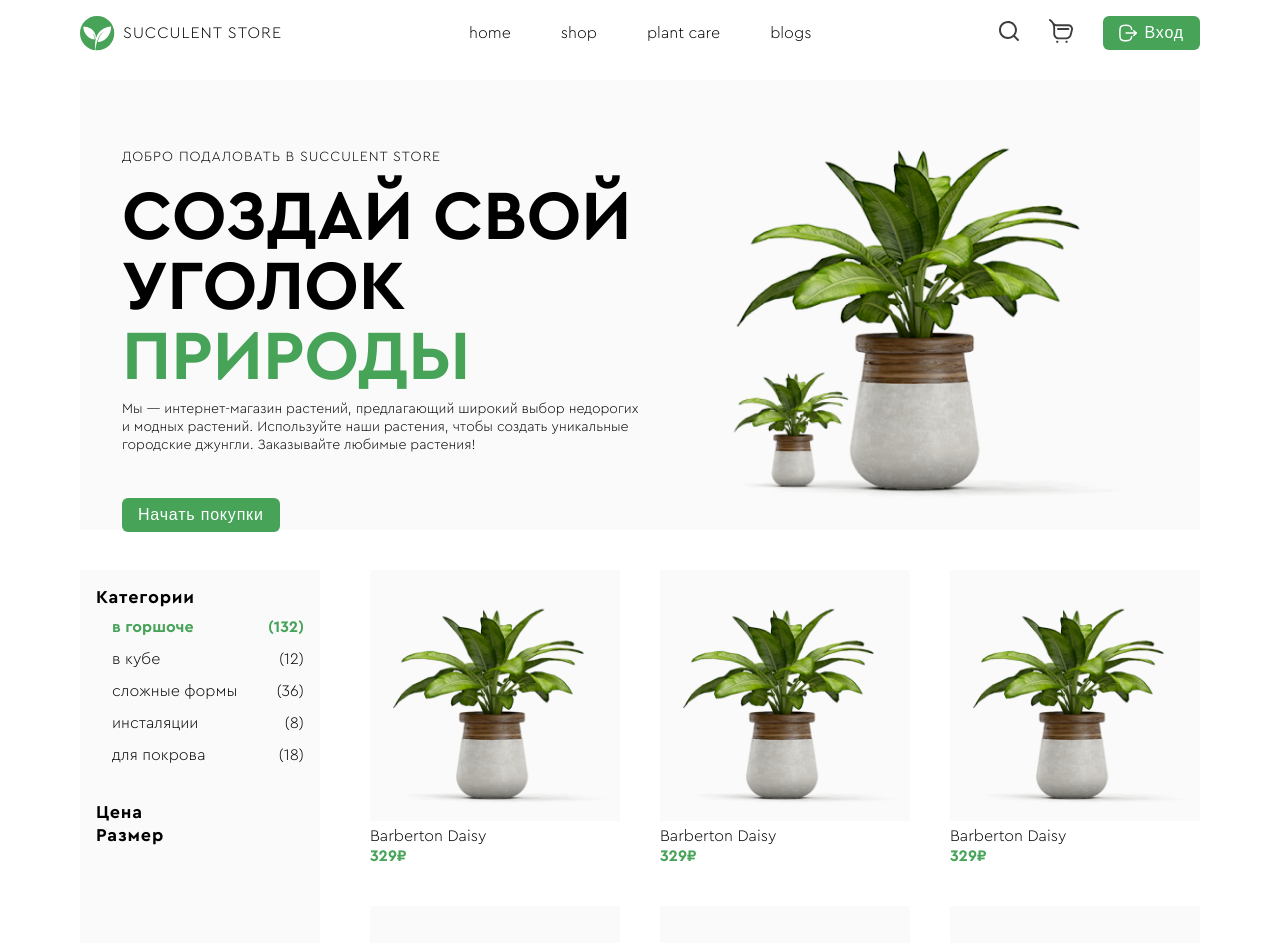
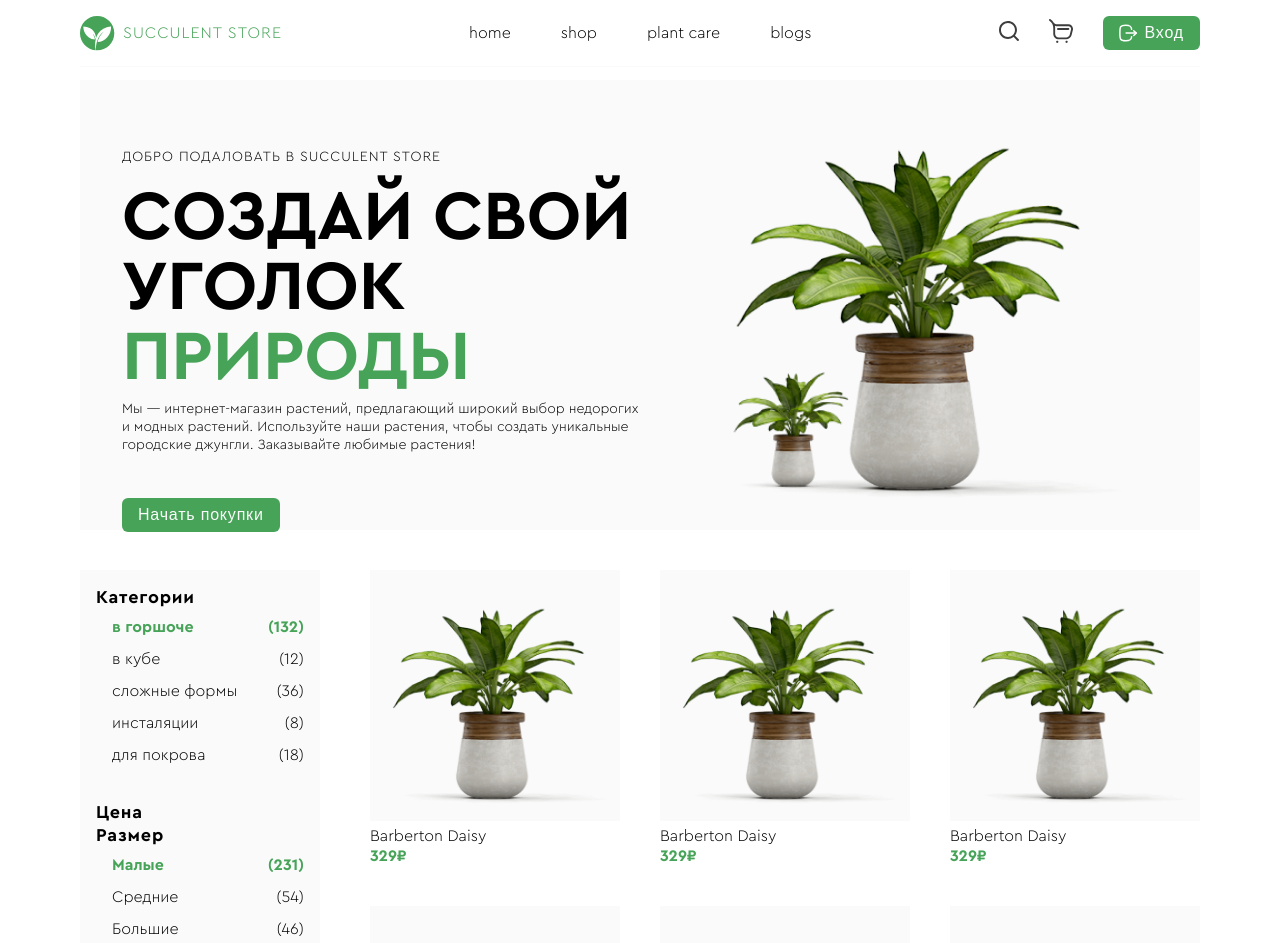
Before and after one commit to Ney924/Succulent_store, a React (Vite) app: page / in a window 1280 px wide. Shown: the top 943 px of the page. Built offline with nearby package versions, Linux system fonts and the light colour scheme.

Commit message:
feature PM-03 починка работы глобальных цветов

```diff
--- a/src/components/ButtonProject/ButtonProject.module.scss
+++ b/src/components/ButtonProject/ButtonProject.module.scss
@@ -1,8 +1,8 @@
 .root {
   border: none;
   border-radius: 6px;
-  background-color: #46A358;
-  color: white;
+  background-color: var(--greenMain);
+  color: var(--textForButton);
   font-size: 16px;
   padding: 8px 16px;
   letter-spacing: 0.8px;
--- a/src/components/MainWidget/MainWidget.module.scss
+++ b/src/components/MainWidget/MainWidget.module.scss
@@ -1,7 +1,7 @@
 .root {
   height: 450px;
   width: 100%;
-  background-color: rgba(245, 245, 245, 0.5);
+  background-color: var(--background);
   display: flex;
   margin-top: 80px;
 
@@ -30,7 +30,7 @@
 }
 
 .greenText {
-  color: rgba(70, 163, 88, 1);
+  color: var(--greenMain);
 }
 
 .description {
--- a/src/components/Products/Products.module.scss
+++ b/src/components/Products/Products.module.scss
@@ -7,7 +7,7 @@
 }
 
 .price {
-  color: rgb(70, 163, 88);
+  color: var(--greenMain);
   font-size: 16px;
   font-weight: 600;
 }
--- a/src/components/SortBar/SortBar.module.scss
+++ b/src/components/SortBar/SortBar.module.scss
@@ -1,7 +1,8 @@
 .root {
-  background-color: rgba(245, 245, 245, 0.5);
+  background-color: var(--background);
   width: 310px;
   padding: 16px;
+  height: 100%;
 }
 
 .sections {
@@ -29,6 +30,6 @@
 }
 
 .isActive {
-  color: rgba(70, 163, 88, 1);
+  color: var(--greenMain);
   font-weight: 600;
 }
--- a/src/components/SortBar/index.tsx
+++ b/src/components/SortBar/index.tsx
@@ -21,9 +21,9 @@
               ))}
             </div>
           )}
-          {section.name === "Размер" && (
+          {/* {section.name === "Размер" && (
             <div style={{height: '300px'}}></div>
-          )}
+          )} */}
           {section.name === "Размер" && (
             <div className={s.categories}>
               {section.data?.map((size) => (
--- a/src/pages/App/App.module.scss
+++ b/src/pages/App/App.module.scss
@@ -1,7 +1,19 @@
 .root {
-  font-family: 'CeraPro';
+  font-family: "CeraPro";
   font-weight: 500;
-  margin: 0 80px;
+  margin: 0 80px 40px 80px;
+
+  // colors
+  --background: rgba(245, 245, 245, 0.5);
+
+  --greenMain: rgb(70, 163, 88);
+  --greenSecondary: rgba(70, 163, 88, 0.1);
+
+  --textSecondary: rgba(114, 114, 114, 1);
+  --textMain: rgba(61, 61, 61, 1);
+  --textForButton: rgba(251, 251, 251, 1);
+
+  --redIcon: rgba(240, 56, 0, 1);
 }
 
 .body {
--- a/src/styles/colorsByProject/colors.scss
+++ /dev/null
@@ -1,12 +0,0 @@
-body {
-  --background : rgba(245, 245, 245, 0.5)
-
-  --greenMain: rgb(70, 163, 88)
-  --greenSecondary: rgba(70, 163, 88, 0.1)
-
-  --textSecondary: rgba(114, 114, 114, 1)
-  --textMain: rgba(61, 61, 61, 1)
-  --textForButton: rgba(251, 251, 251, 1)
-
-  --redIcon: rgba(240, 56, 0, 1)
-}
--- a/src/styles/index.scss
+++ /dev/null
@@ -1 +0,0 @@
-@import './colorsByProject/colors.scss'
```
